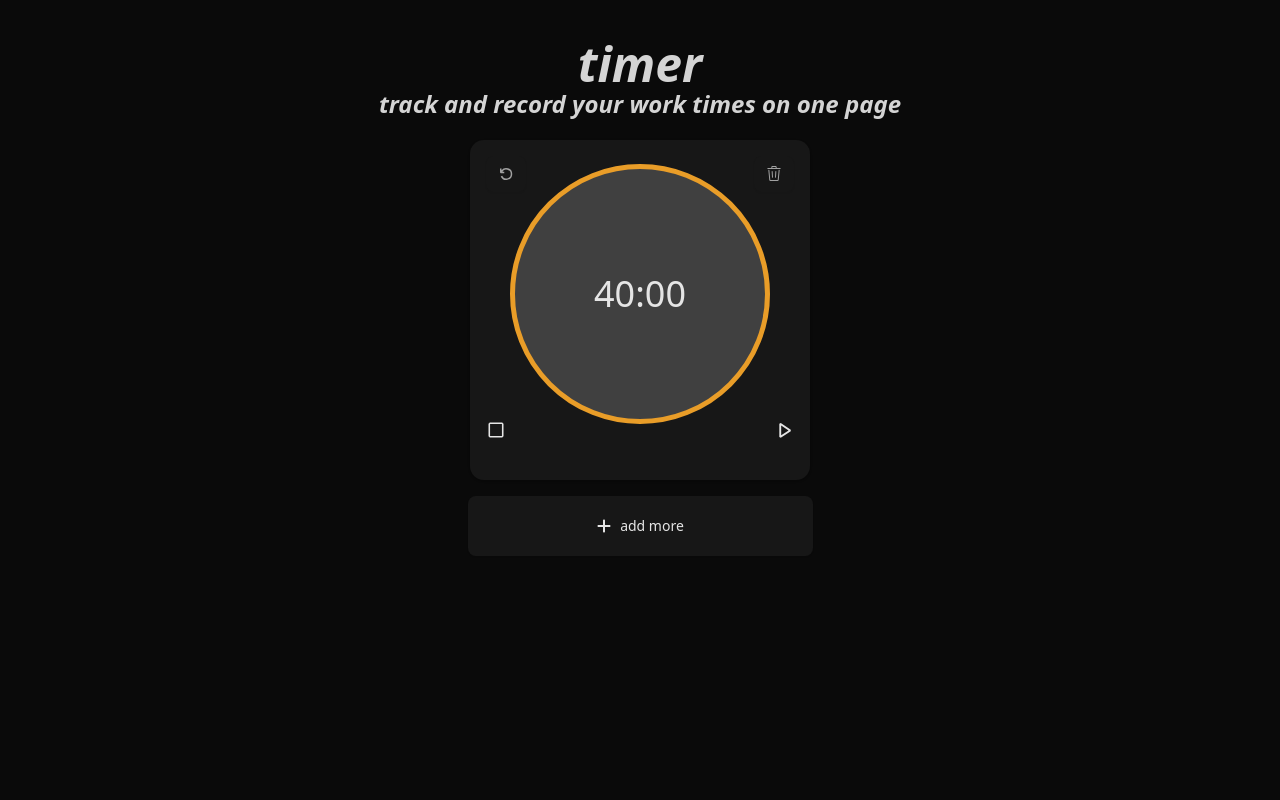
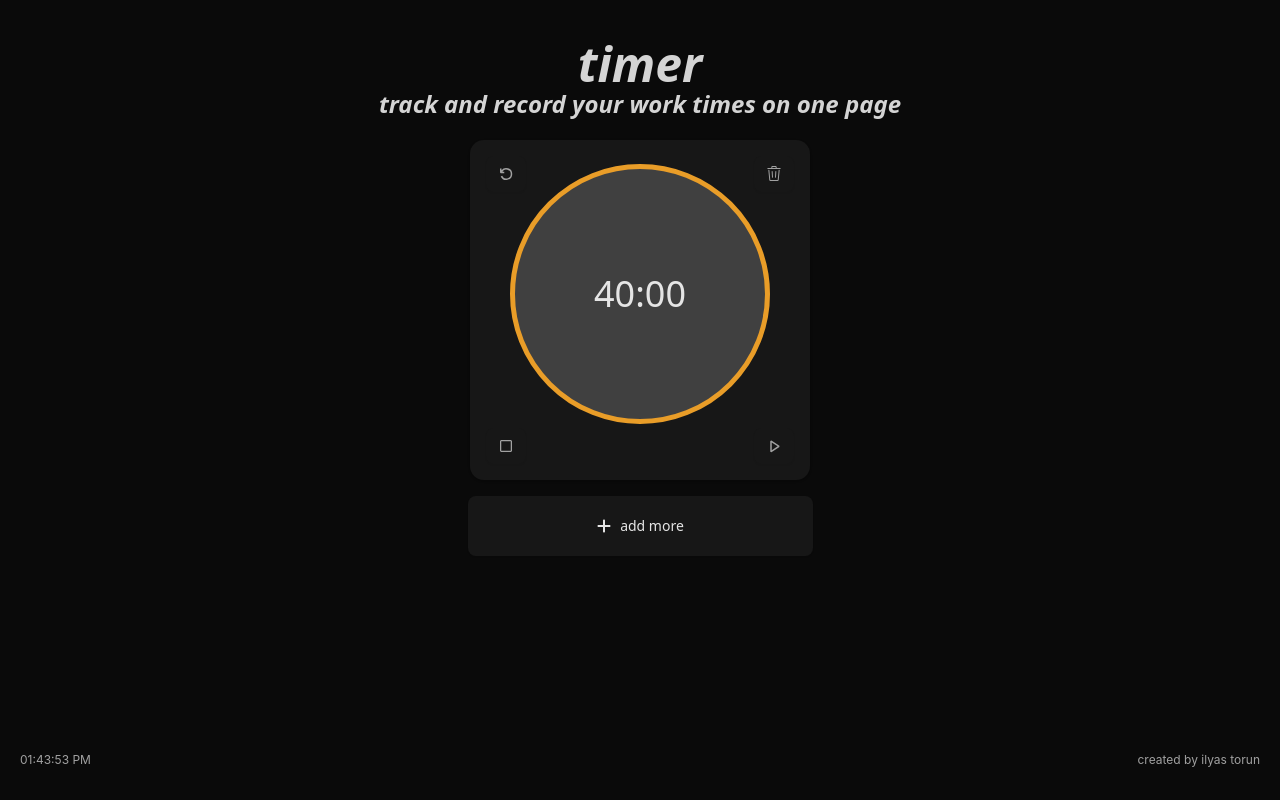
Before and after one commit to ilyastorunn/timer, a React (Vite) app: page / in a window 1280 px wide. Built offline with nearby package versions, Linux system fonts and the light colour scheme.

Commit message:
minor updates

```diff
--- a/src/Pages/CountdownTimer.jsx
+++ b/src/Pages/CountdownTimer.jsx
@@ -43,6 +43,7 @@ const CountdownTimer = () => {
   // const [isRunning, setIsRunning] = useState(false);
   const [isDialogOpen, setIsDialogOpen] = useState(false);
   const [newTimerMinutes, setNewTimerMinutes] = useState(40);
+  const [currentTime, setCurrentTime] = useState("");
 
   // useEffect(() => {
   //   let timerInterval;
@@ -90,6 +91,17 @@ const CountdownTimer = () => {
     return () =>
       intervals.forEach((interval) => interval && clearInterval(interval));
   }, [timers]);
+
+  useEffect(() => {
+    const updateTime = () => {
+      const now = new Date();
+      const formatted = now.toLocaleTimeString([], { hour: '2-digit', minute: '2-digit', second: '2-digit' });
+      setCurrentTime(formatted);
+    };
+    updateTime();
+    const interval = setInterval(updateTime, 1000);
+    return () => clearInterval(interval);
+  }, []);
 
   const openDialog = () => {
     setIsDialogOpen(true);
@@ -197,63 +209,22 @@ const CountdownTimer = () => {
                       disabled={timer.isRunning}
                     />
                   </div>
-                  {/* <div className="relative flex items-center justify-center w-[260px] h-[260px]">
-                    <svg
-                      width="260"
-                      height="260"
-                      className="absolute top-0 left-0"
-                    >
-                      <circle
-                        cx="130"
-                        cy="130"
-                        r="122"
-                        fill="none"
-                        stroke="#e99d28"
-                        strokeWidth="8"
-                        strokeDasharray={2 * Math.PI * 122}
-                        strokeDashoffset={
-                          (1 -
-                            timer.timeRemaining /
-                              (timer.initialTime || timer.timeRemaining)) *
-                          2 *
-                          Math.PI *
-                          122
-                        }
-                        style={{ transition: "stroke-dashoffset 0.5s linear" }}
-                      />
-                    </svg>
-                    <div className="flex items-center justify-center w-[244px] h-[244px] bg-neutral-700 rounded-full">
-                      <input
-                        type="text"
-                        value={`${minutes}:${seconds.toString().padStart(2, "0")}`}
-                        onChange={(e) => {
-                          const [mins, secs] = e.target.value.split(":").map(Number);
-                          updateTimerTime(timer.id, mins, secs)
-                        }}
-                        className="text-4xl md:text-5xl text-[#e5e5e5] bg-transparent border-none text-center w-[110px] md:w-[120px] focus:outline-none"
-                        disabled={timer.isRunning}
-                      />
-                    </div>
-                  </div> */}
                 </CardContent>
-                <CardFooter className="relative h-[60px]">
-                  {/* Stop button - aligned with restart (left bottom) */}
-                  <button
-                    className="absolute left-4 bottom-4 hover:text-[#404040] text-neutral-200 transition cursor-pointer duration-200"
+                <CardFooter className="h-[60px]">
+                  <Button
+                    className="absolute left-4 bottom-4 hover:text-[#f5f5f5] text-neutral-400 cursor-pointer duration-200"
                     onClick={() => toggleTimer(timer.id)}
-                    disabled={!timer.isRunning}
+
                   >
                     <VscDebugStop className="w-5 h-5" />
-                  </button>
+                  </Button>
+                  <Button
+                    className="absolute right-4 bottom-4 hover:text-[#f5f5f5] text-neutral-400 cursor-pointer duration-200"
+                    onClick={() => toggleTimer(timer.id)}
 
-                  {/* Start button - aligned with trash (right bottom) */}
-                  <button
-                    className="absolute right-4 bottom-4 hover:text-[#404040] text-neutral-200 transition cursor-pointer duration-200"
-                    onClick={() => toggleTimer(timer.id)}
-                    disabled={timer.isRunning}
                   >
                     <VscDebugStart className="w-5 h-5" />
-                  </button>
+                  </Button>
                 </CardFooter>
               </Card>
             );
@@ -267,7 +238,7 @@ const CountdownTimer = () => {
         <Dialog open={isDialogOpen} onOpenChange={setIsDialogOpen}>
           <DialogContent className="bg-neutral-900 text-neutral-300 border-none">
             <DialogHeader>
-              <DialogTitle>new timer</DialogTitle>
+              <DialogTitle className="italic">new timer</DialogTitle>
             </DialogHeader>
             <Input
               type="number"
@@ -292,6 +263,14 @@ const CountdownTimer = () => {
             </DialogFooter>
           </DialogContent>
         </Dialog>
+        <div className="w-full px-5 py-8 mt-auto">
+          <div className="flex flex-col sm:flex-row justify-between items-center gap-4 text-neutral-400 text-xs font-['Inter']">
+            <div>{currentTime}</div>
+            <div>
+              created by <a href="https://github.com/ilyastorunn" target="_blank" rel="noopener noreferrer">ilyas torun</a>
+            </div>
+          </div>
+        </div>
       </div>
     </>
   );
```
